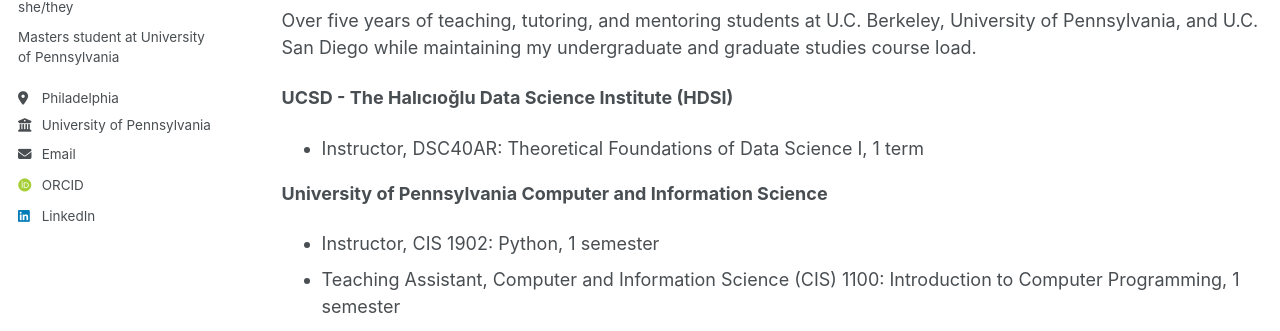
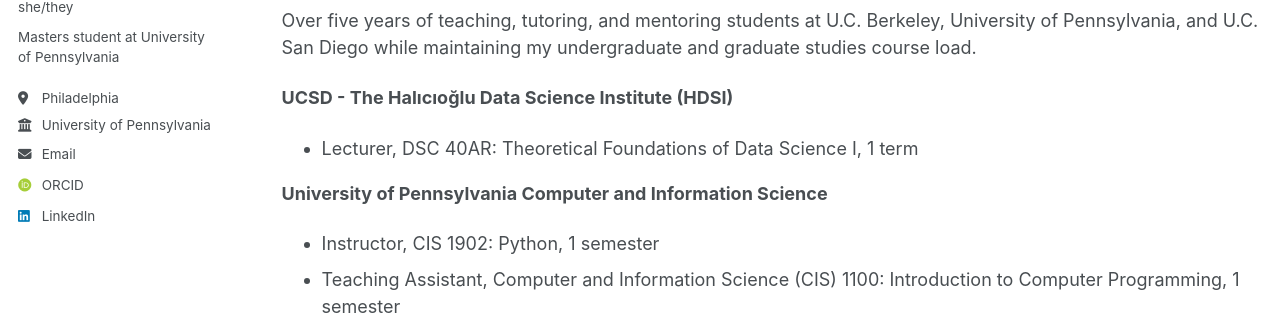
Before and after one commit to JordanSchwa/personal-website, a Jekyll site: the page built from _pages/cv.md, in a window 1280 px wide and 900 px high. Shown: the part 375-706 px from the top of the window. Built offline with Jekyll 4.4.1, drawn with Linux system fonts in a browser that asks for light colours; some web fonts are replaced; a script bundle is joined from its source files by our own code; library files that are not in the unit come from our copies.

Commit message:
update cv again

```diff
--- a/_pages/cv.md
+++ b/_pages/cv.md
@@ -22,7 +22,7 @@
 
 **UCSD - The Halıcıoğlu Data Science Institute (HDSI)**
 
-* Instructor, DSC40AR: Theoretical Foundations of Data Science I, 1 term
+* Lecturer, DSC 40AR: Theoretical Foundations of Data Science I, 1 term
 
 **University of Pennsylvania Computer and Information Science**
 
```
